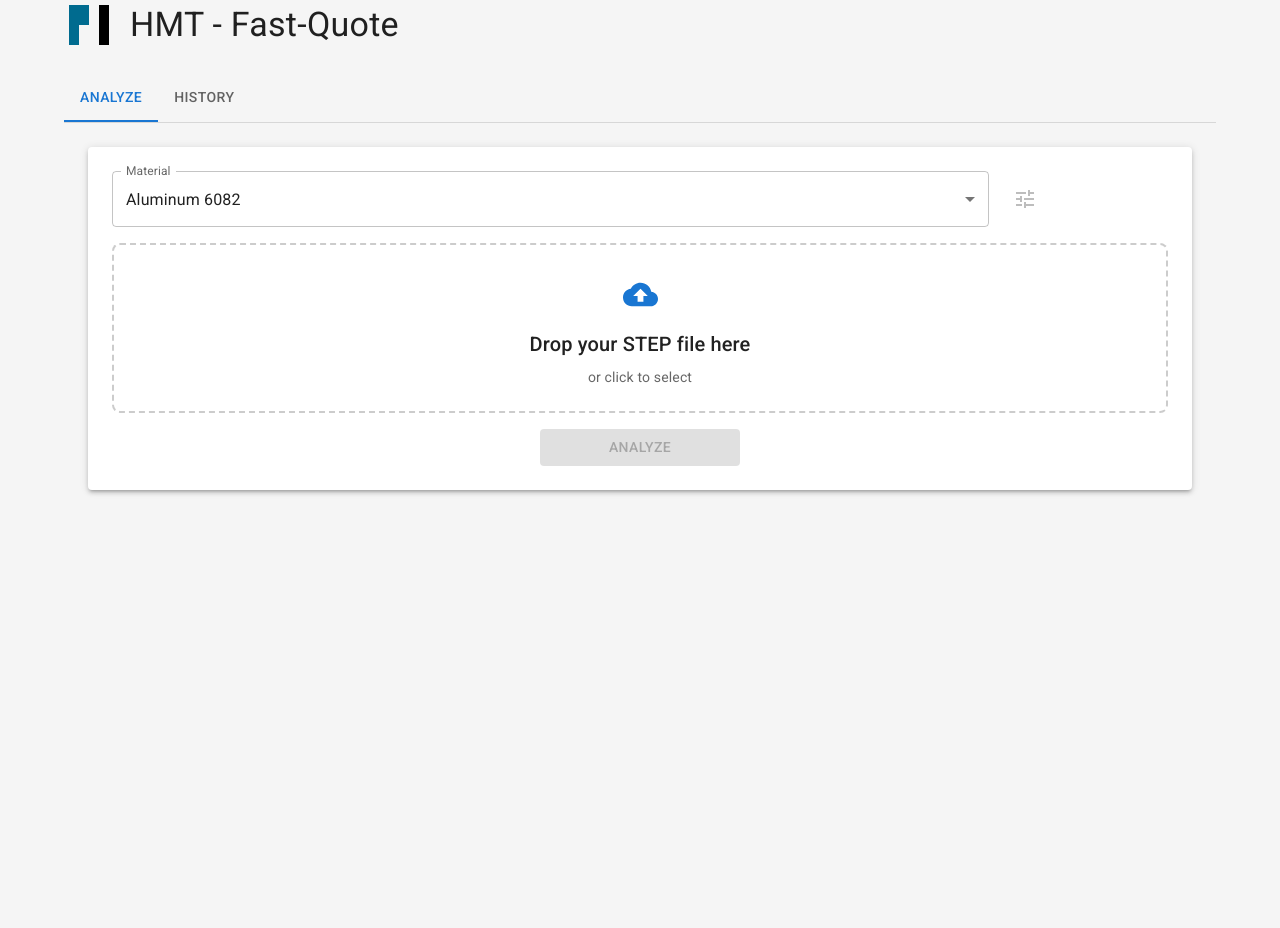
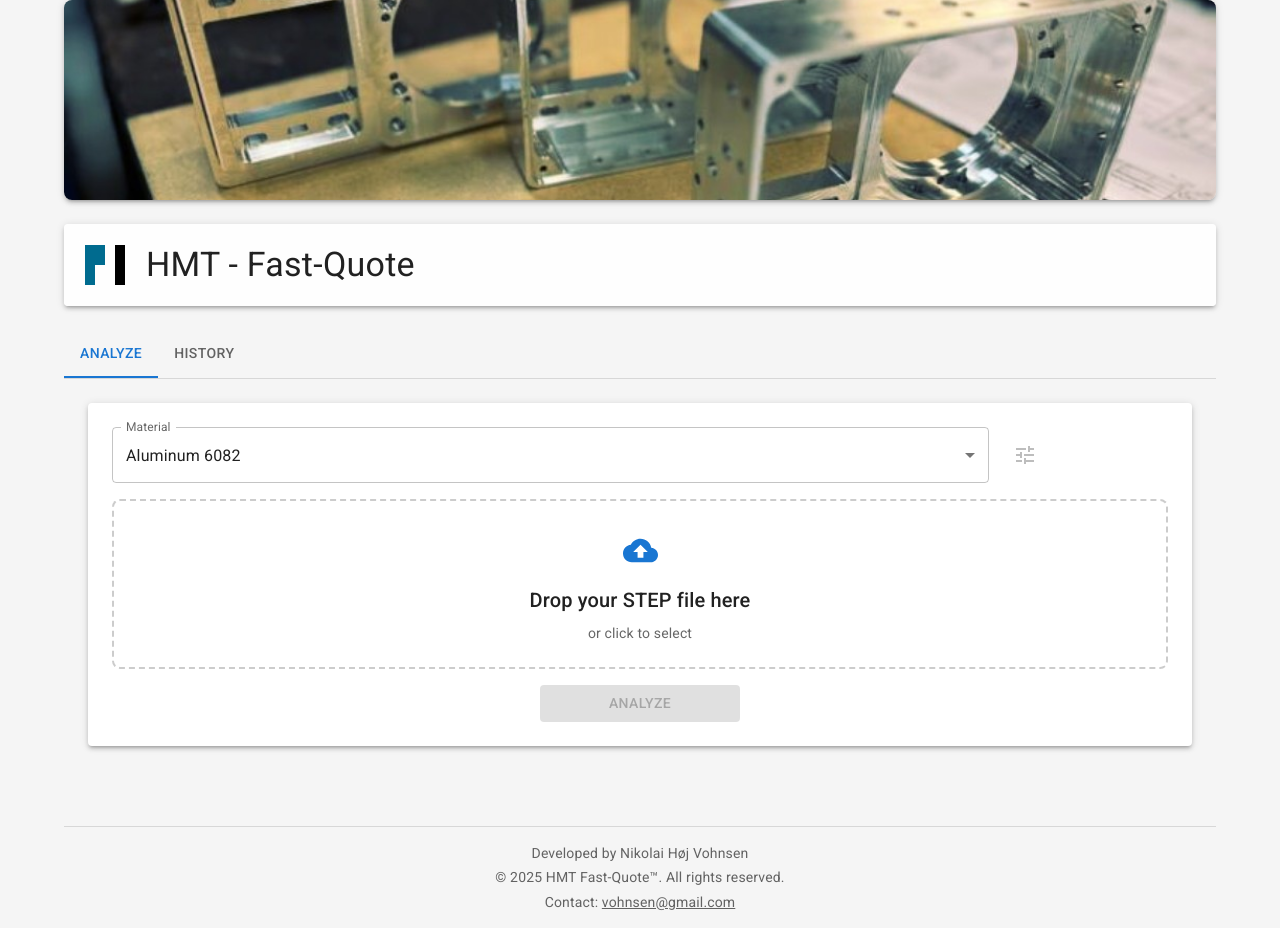
Before and after one commit to Nikolaihoj1/stepfileanalyzer, a React (Create React App) app in the folder frontend/: page / in a window 1280 px wide. Before the commit the page ends 800 px from the top, so only its background shows below. Built offline with nearby package versions, Linux system fonts and the light colour scheme.

Commit message:
few minur details on frontend added

```diff
--- a/frontend/src/App.js
+++ b/frontend/src/App.js
@@ -333,7 +333,42 @@ function App() {
 
   return (
     <Container maxWidth="lg">
-      <Box sx={{ display: 'flex', alignItems: 'center', mb: 3 }}>
+      {/* Banner Image */}
+      <Box
+        sx={{
+          width: '100%',
+          height: '200px',
+          overflow: 'hidden',
+          position: 'relative',
+          mb: 3,
+          borderRadius: '8px',
+          boxShadow: 3
+        }}
+      >
+        <img
+          src="/banner.jpg"
+          alt="Machined Parts Banner"
+          style={{
+            width: '100%',
+            height: '100%',
+            objectFit: 'cover',
+            objectPosition: 'center'
+          }}
+        />
+      </Box>
+
+      {/* Logo and Title with updated styling */}
+      <Paper
+        elevation={3}
+        sx={{
+          p: 2,
+          mb: 3,
+          display: 'flex',
+          alignItems: 'center',
+          background: 'rgba(255, 255, 255, 0.9)',
+          backdropFilter: 'blur(10px)'
+        }}
+      >
         <img
           src="/logo.svg"
           alt="HMT Fast-Quote Logo"
@@ -345,7 +380,7 @@ function App() {
         <Typography variant="h4" component="h1">
           HMT - Fast-Quote
         </Typography>
-      </Box>
+      </Paper>
 
       <Box sx={{ borderBottom: 1, borderColor: 'divider' }}>
         <Tabs value={tabValue} onChange={handleTabChange}>
@@ -526,6 +561,29 @@ function App() {
           {snackbar.message}
         </Alert>
       </Snackbar>
+
+      {/* Footer */}
+      <Box
+        component="footer"
+        sx={{
+          mt: 4,
+          pt: 2,
+          pb: 2,
+          borderTop: '1px solid',
+          borderColor: 'divider',
+          textAlign: 'center'
+        }}
+      >
+        <Typography variant="body2" color="text.secondary" gutterBottom>
+          Developed by Nikolai Høj Vohnsen
+        </Typography>
+        <Typography variant="body2" color="text.secondary" gutterBottom>
+          © {new Date().getFullYear()} HMT Fast-Quote™. All rights reserved.
+        </Typography>
+        <Typography variant="body2" color="text.secondary">
+          Contact: <a href="mailto:vohnsen@gmail.com" style={{ color: 'inherit' }}>vohnsen@gmail.com</a>
+        </Typography>
+      </Box>
     </Container>
   );
 }
```
Also changed, not shown: frontend/public/banner.jpg (added).
